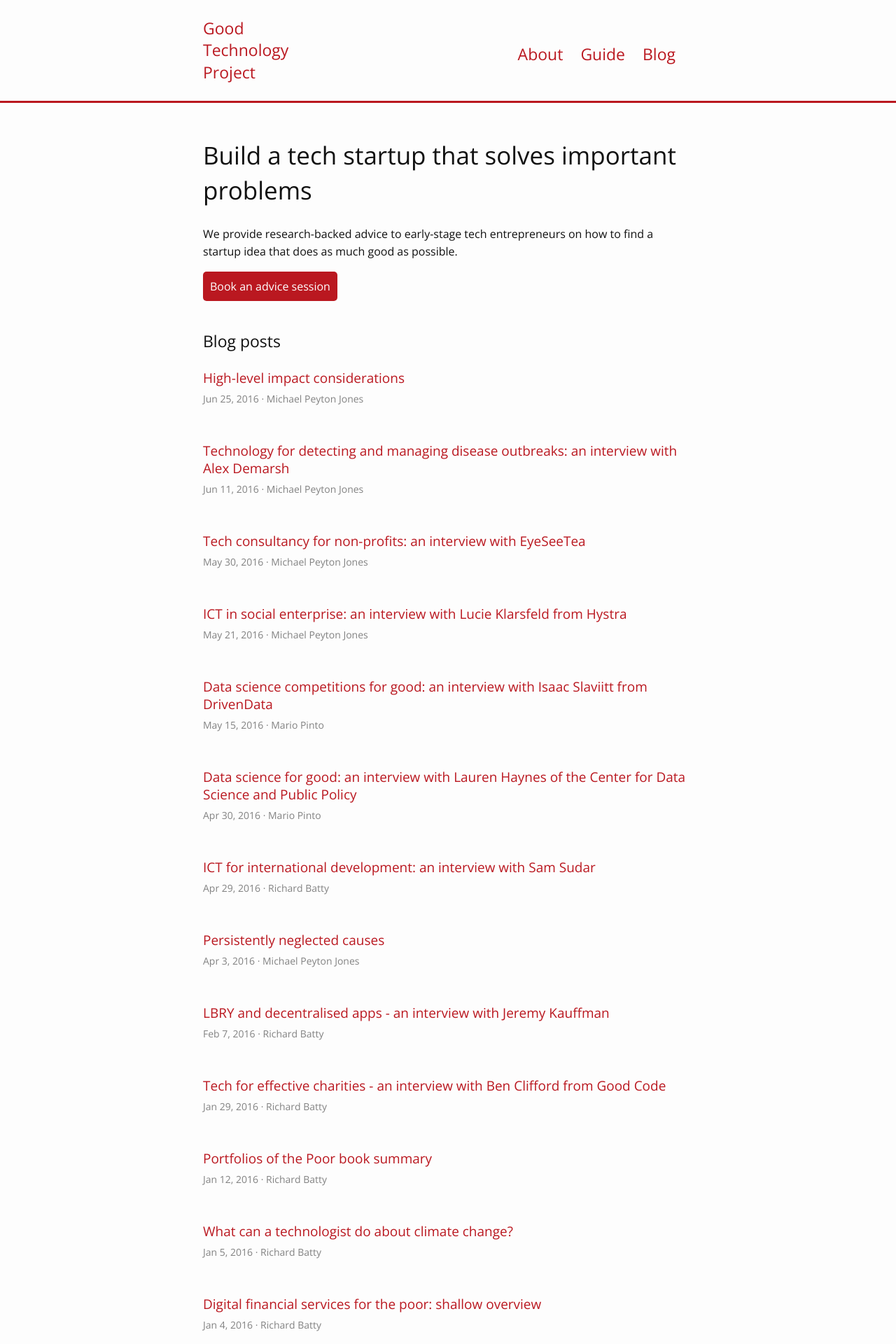
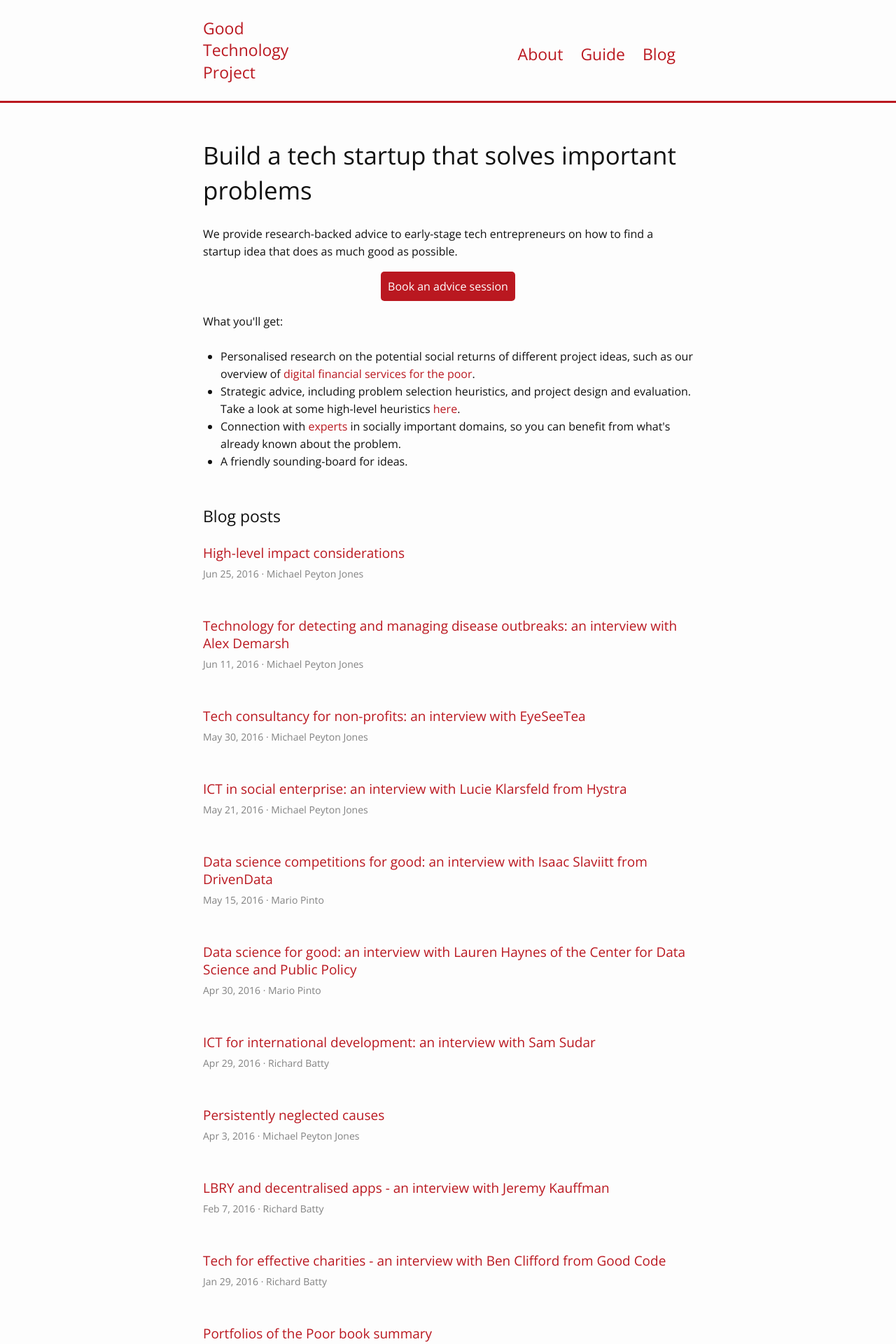
Before and after one commit to richardbatty/good-technology-project, a Jekyll site: the page built from index.html, in a window 1280 px wide. Shown: the top 1920 px of the page at 70% size. Built offline with Jekyll 4.4.1, drawn with Linux system fonts in a browser that asks for light colours; comment, search, counter and statistics services are not loaded.

Commit message:
Update front page using material from EF initial email

```diff
--- a/_sass/_layout.scss
+++ b/_sass/_layout.scss
@@ -247,6 +247,10 @@
   margin: $spacing-unit 0;
 }
 
+.button-div {
+  text-align: center;
+}
+
 .primary-button {
   padding: 10px;
   background-color: $brand-color;
--- a/index.html
+++ b/index.html
@@ -13,7 +13,21 @@
     </p>
   </div>
 
-  <a class="primary-button" href="https://calendly.com/rjlbatty">Book an advice session</a>
+  <div class="button-div">
+    <a class="primary-button" href="https://calendly.com/rjlbatty">Book an advice session</a>
+  </div>
+
+  <div>
+    <p>
+      What you'll get:
+    </p>
+    <ul>
+      <li>Personalised research on the potential social returns of different project ideas, such as our overview of <a href="/blog/2016/01/04/digital-financial-services-for-the-poor-shallow-overview">digital financial services for the poor</a>.</li>
+      <li>Strategic advice, including problem selection heuristics, and project design and evaluation. Take a look at some high-level heuristics <a href="/blog/2016/06/25/high-level-considerations">here</a>.</li>
+      <li>Connection with <a href="/blog/2016/06/11/interview-with-alex-demarsh">experts</a> in socially important domains, so you can benefit from what's already known about the problem.</li>
+      <li>A friendly sounding-board for ideas.</li>
+    </ul>
+  </div>
 
   <div class="post-list">
     <h3 class="post-list-title">Blog posts</h3>
```
